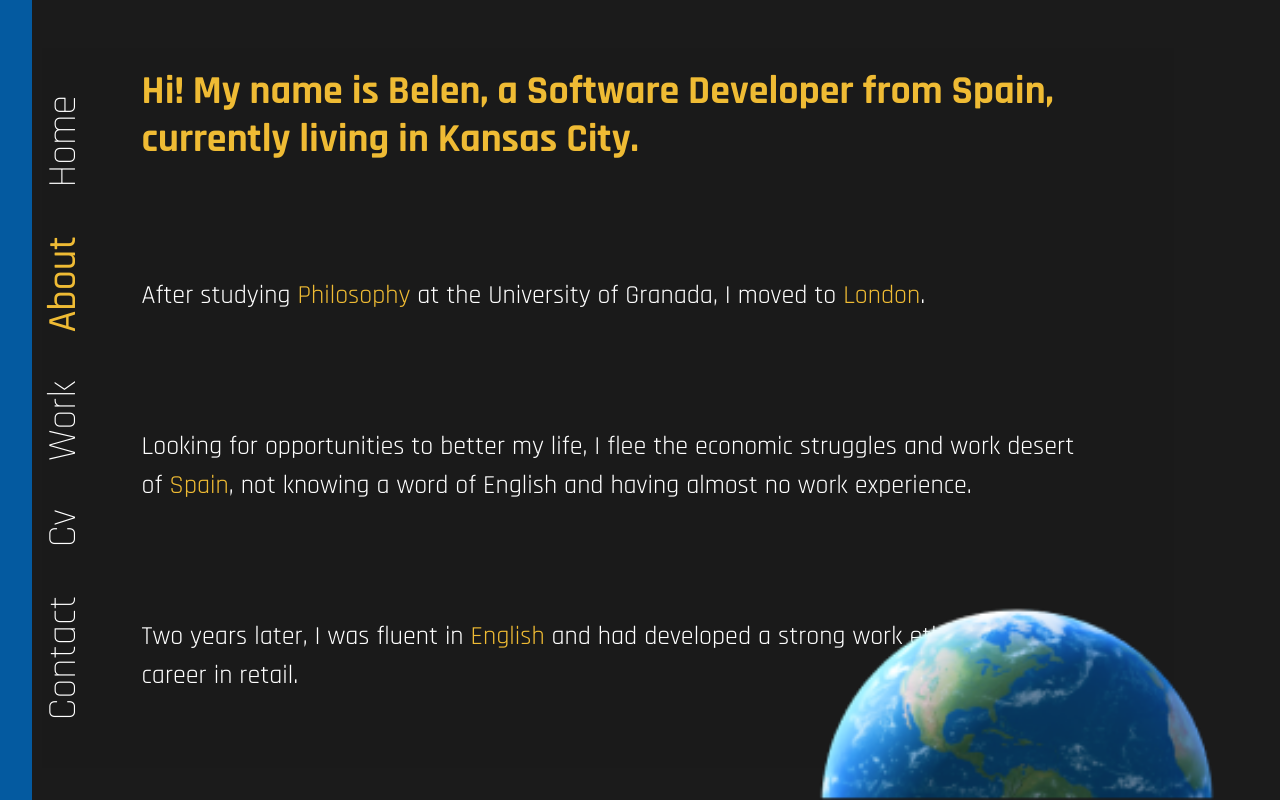
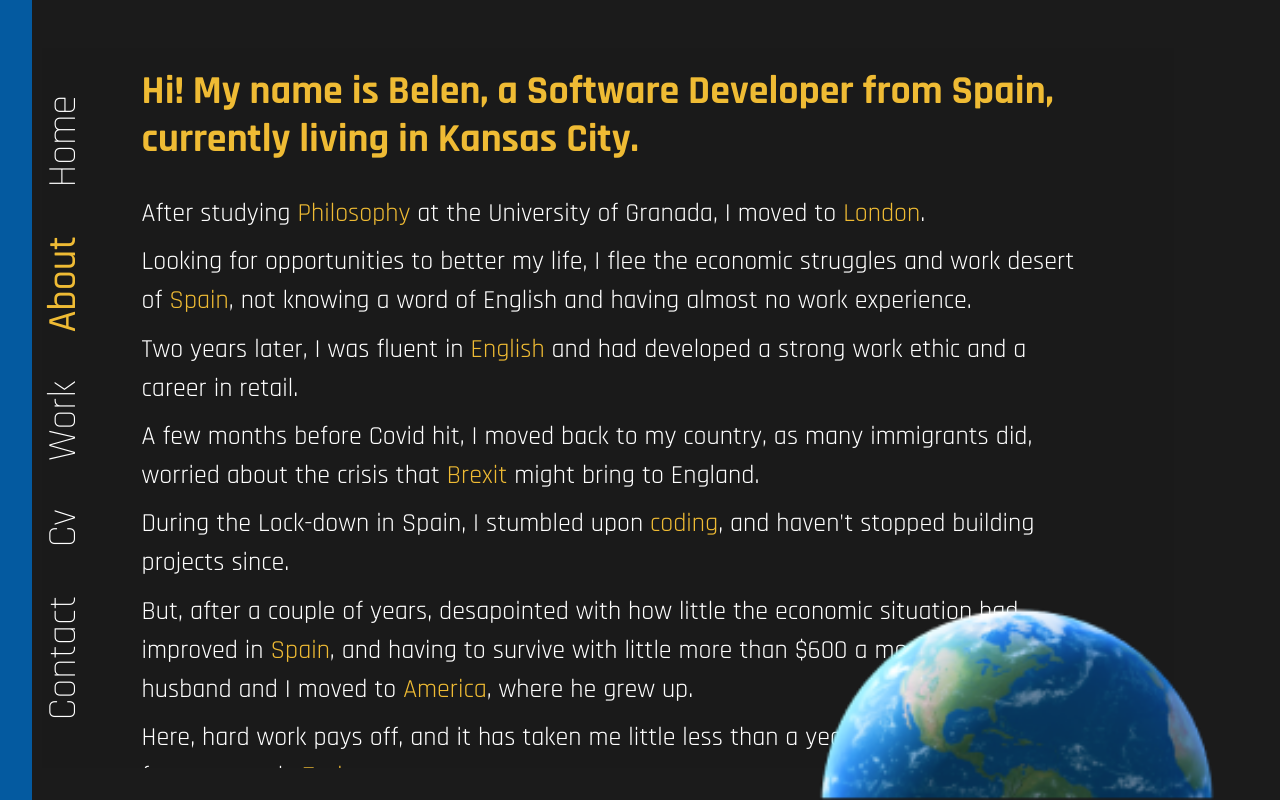
Before and after one commit to 93Belen/personal-website, a React (Create React App) app: page /about in a window 1280 px wide. Built offline with nearby package versions, Linux system fonts and the light colour scheme.

Commit message:
fixed margin

```diff
--- a/src/components/about/about.css
+++ b/src/components/about/about.css
@@ -26,7 +26,7 @@
 }
 
 #textContainer p {
-    margin: 12% 0;
+    margin: 1% 0;
 }
 #h1{
     margin-bottom: 3rem;
```
